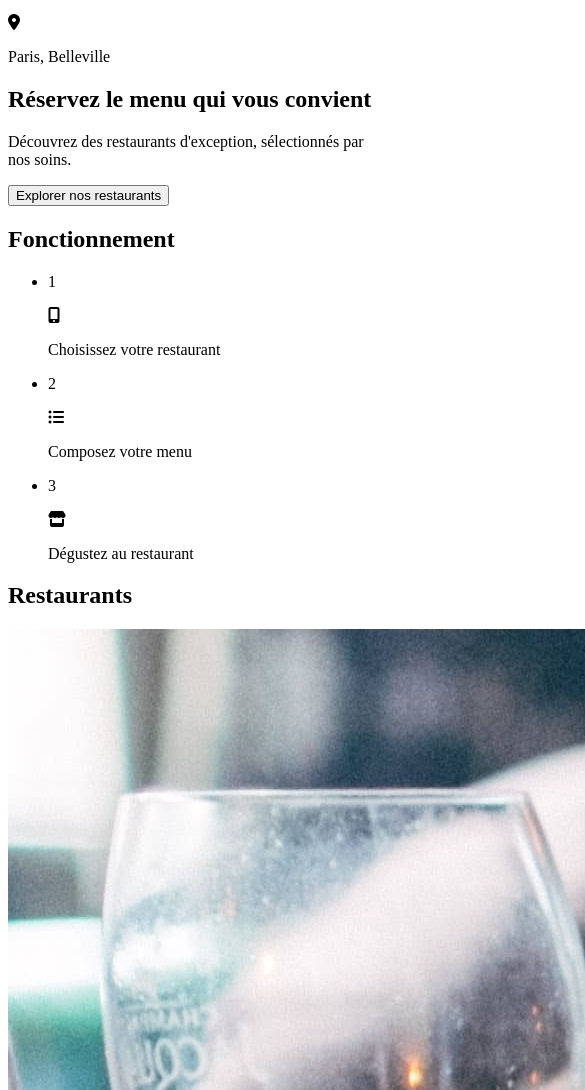
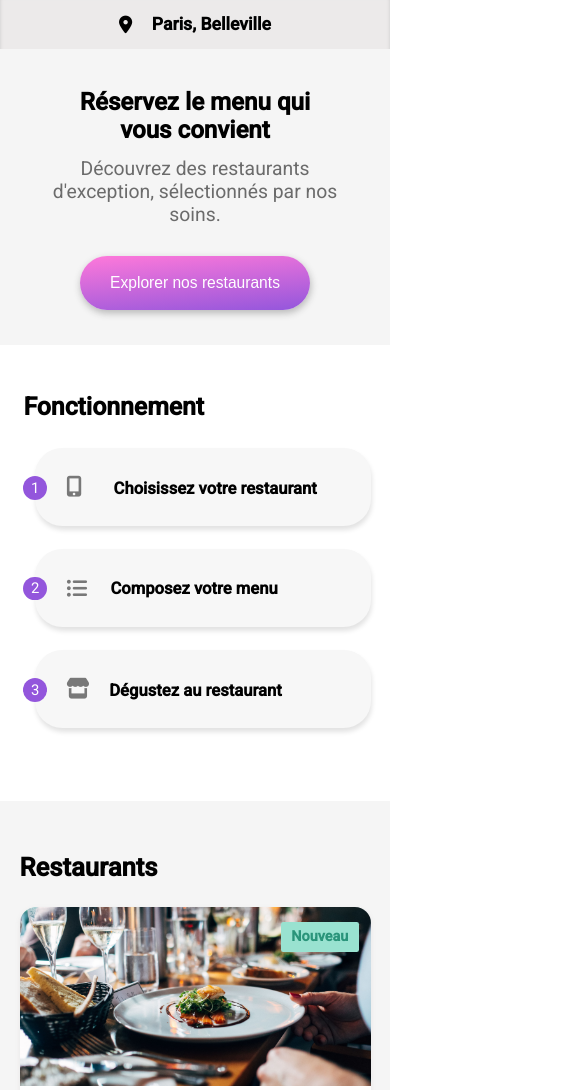
Before and after one commit to Fonkarts/SebastienHOUCHET_3_18072021, a plain HTML site: page homepage.html in a window 390 px wide. Shown: the part 71-1161 px from the top of the page, 585 px wide, since content can reach past the window. Drawn offline with nearby package versions, Linux system fonts and the light colour scheme; files that its build step writes are made by us from their sources; a web font is replaced by a local one.

Commit message:
V 0.2
- Habillage CSS (hors animations) à 95% terminé pour la page d'accueil.
- Application de la syntaxe et des outils saas.
- Variables et mixins encore dans main.scss car peu nombreuses.
- Grid appliqué sur la section "Restaurants" en vue des versions intermédiaires et desktop.

```diff
--- a/homepage.html
+++ b/homepage.html
@@ -5,16 +5,18 @@
 		<meta charset=utf-8>
 		<meta name="viewport" content="width=device-width, initial-scale=1.0">
 		<title>Oh my Food !</title>
-		<link href="public/css/styles.css" rel="stylesheet">
+		<link href="scss/main.css" rel="stylesheet">
 		<link rel="preconnect" href="https://fonts.googleapis.com">
 		<link rel="preconnect" href="https://fonts.gstatic.com" crossorigin>
-		<link href="https://fonts.googleapis.com/css2?family=Roboto&family=Shrikhand&display=swap" rel="stylesheet">
+		<link href="https://fonts.googleapis.com/css2?family=Roboto:wght@400;500&family=Shrikhand&display=swap" rel="stylesheet">
 		<script src="https://kit.fontawesome.com/d355cf2f04.js" crossorigin="anonymous"></script>
 	</head>
 
 	<body>
 		<header class= "header">
+			<div class="header__logo-container">
 				<h1><img class="header__logo" src="docs/ohmyfood@2x.svg" alt="Le logo de l'entreprise OhmyFood!"></h1>
+			</div>
 
 			<div class="header__location">
 				<i class="fas fa-map-marker-alt header__location-icon"></i>
@@ -24,8 +26,8 @@
 
 		<section class="explore">
 
-			<h2 class="h2-home">Réservez le menu qui vous convient</h2>
-			<p>Découvrez des restaurants d'exception, sélectionnés par nos soins.</p>
+			<h2 class="explore__title">Réservez le menu qui vous convient</h2>
+			<p class=" explore__line">Découvrez des restaurants d'exception, sélectionnés par nos soins.</p>
 			<button class="main-button"><span>Explorer nos restaurants</span></button>
 
 		</section>
@@ -33,24 +35,42 @@
 
 		<section class="steps">
 
-			<h2 class="h2-home">Fonctionnement</h2>
+			<h2 class="steps__title">Fonctionnement</h2>
 			<ul>
-				<li class="step__container">
-					<div class="step__number-container"><p>1</p></div>
-					<i class="fas fa-mobile-alt step__phone-icon"></i>
-					<p>Choisissez votre restaurant</p>
+				<li>
+					<div class="steps__container">
+						<a href="*">
+							<div class="steps__number-container">
+								<p>1</p>
+							</div>
+							<i class="fas fa-mobile-alt steps__icon steps__icon-1"></i>
+							<p class="steps__line">Choisissez votre restaurant</p>
+						</a>
+					</div>
 				</li>
 
-				<li class="step__container">
-					<div class="step__number-container"><p>2</p></div>
-					<i class="fas fa-list-ul step__menu-icon"></i>
-					<p>Composez votre menu</p>
+				<li>
+					<div class="steps__container">
+						<a href="*"></a>
+							<div class="steps__number-container">
+								<p>2</p>
+							</div>
+							<i class="fas fa-list-ul steps__icon steps__icon-2"></i>
+							<p class="steps__line">Composez votre menu</p>
+						</a>
+					</div>
 				</li>
 
-				<li class="step__container">
-					<div class="step__number-container"><p>3</p></div>
-					<i class="fas fa-store step__store-icon"></i>
-					<p>Dégustez au restaurant</p>
+				<li>
+					<div class="steps__container">
+						<a href="*">
+							<div class="steps__number-container">
+								<p>3</p>
+							</div>
+							<i class="fas fa-store steps__icon steps__icon-3"></i>
+							<p class="steps__line">Dégustez au restaurant</p>
+						</a>
+					</div>
 				</li>
 			</ul>
 
@@ -59,84 +79,86 @@
 
 		<section class="restaurants">
 
-			<h2 class="h2-home">Restaurants</h2>
+			<h2 class="restaurants__title">Restaurants</h2>
 
-			<article class="restaurant__card-container">
-
-				<img class="restaurant__small-pic1"
+			<article class="restcard">
+				<a href="page_1.html">
+					<img class="restcard__pic"
 					src="docs/jay-wennington-N_Y88TWmGwA-unsplash-min.jpg"
 					alt="Une petite photo du restaurant 'La palette du goût'">
-
-				<div class="restaurant__card-overlay">
+					<div class="restcard__new-icon">
+						<p>Nouveau</p>
+					</div>
+					<div class="restcard__overlay">
 						<h3>La palette du goût</h3>
 						<p>Ménilmontant</p>
-					<i class="far fa-heart restaurant__overlay-icon"></i>
+						<i class="far fa-heart restcard__overlay-icon"></i>
 					</div>
-
+				</a>
 			</article>
 
-			<article class="restaurant__card-container">
-
-				<img class="restaurant__small-pic2"
+			<article class="restcard">
+				<a href="page_2.html">
+					<img class="restcard__pic"
 					src="docs/stil-u2Lp8tXIcjw-unsplash-min.jpg"
 					alt="Une petite photo du restaurant 'La note enchantée'">
-
-				<div class="restaurant__card-overlay">
+					<div class="restcard__new-icon">
+						<p>Nouveau</p>
+					</div>
+					<div class="restcard__overlay">
 						<h3>La note enchantée</h3>
 						<p>Charonne</p>
-					<i class="far fa-heart restaurant__overlay-icon"></i>
+						<i class="far fa-heart restcard__overlay-icon"></i>
 					</div>
-
+				</a>
 			</article>
 
-			<article class="restaurant__card-container">
-
-				<img class="restaurant__small-pic3"
+			<article class="restcard">
+				<a href="page_3.html">
+					<img class="restcard__pic"
 					src="docs/toa-heftiba-DQKerTsQwi0-unsplash-min.jpg"
 					alt="Une petite photo du restaurant 'À la française'">
-
-				<div class="restaurant__card-overlay">
+					<div class="restcard__overlay">
 						<h3>À la française</h3>
 						<p>Cité Rouge</p>
-					<i class="far fa-heart restaurant__overlay-icon"></i>
+						<i class="far fa-heart restcard__overlay-icon"></i>
 					</div>
-
+				</a>
 			</article>
 
-			<article class="restaurant__card-container">
-
-				<img class="restaurant__small-pic4"
+			<article class="restcard">
+				<a href="page_4.html">
+					<img class="restcard__pic"
 					src="docs/louis-hansel-shotsoflouis-qNBGVyOCY8Q-unsplash-min.jpg"
 					alt="Une petite photo du restaurant 'Le délice des sens'">
-
-				<div class="restaurant__card-overlay">
-					<h3>Lae délice des sens</h3>
+					<div class="restcard__overlay">
+						<h3>Le délice des sens</h3>
 						<p>Folie-Méricourt</p>
-					<i class="far fa-heart restaurant__overlay-icon"></i>
+						<i class="far fa-heart restcard__overlay-icon"></i>
 					</div>
-
+				</a>
 			</article>
 
 		</section>
 
 		<footer class="footer">
 
-			<h2 class="h2-home">ohmyfood</h2>
+			<h2 class="footer__title">ohmyfood</h2>
 
 			<ul>
 				<li>
-					<i class="fas fa-utensils footer__list-icon1"></i>
-					<p>Proposer un restaurant</p>
+					<i class="fas fa-utensils footer__list-icon"></i>
+					<a href="*"><p class="footer__icon-line">Proposer un restaurant</p></a>
 				</li>
 				<li>
-					<i class="fas fa-hands-helping footer__list-icon2"></i>
-					<p>Devenir partenaire</p>
+					<i class="fas fa-hands-helping footer__list-icon"></i>
+					<a href="*"><p class="footer__icon-line">Devenir partenaire</p></a>
 				</li>
 				<li>
-					<p>Mentions légales</p>
+					<a href="*"><p>Mentions légales</p></a>
 				</li>
 				<li>
-					<p>Contact</p>
+					<a href="mailto:mail@nomdedomaine.fr"><p>Contact</p></a>
 				</li>
 			</ul>
 
--- a/scss/main.scss
+++ b/scss/main.scss
@@ -0,0 +1,261 @@
+// VARIABLES
+
+$color-primary: #9356DC;
+$color-secondary: #FF79DA;
+$color-tertiary: #99E2D0;
+
+$font-title: Shrikhand;
+$font-text: Roboto;
+
+$padding-side: 5vw;
+
+$shadows: 0 0.5vw 1.5vw 0.1vw #e9e8e8;
+
+@mixin full-width {
+    width: 100%;
+    box-sizing: border-box;
+    overflow: hidden;
+}
+
+@mixin steps-icon-properties {
+    color: lighten(#000, 47%);
+    font-size: 1.3em;
+    padding: 0 0 0 8vw;
+}
+
+
+* {
+    margin: 0;
+    padding: 0;
+}
+
+body {
+    font-family: $font-text, sans-serif;
+}
+
+// HEADER
+
+.header {
+    height: 30.7vw;
+    text-align: center;
+    @include full-width;
+    &__logo {
+        width: 43vw;
+        margin: 5vw 0 1.5vw 0;
+        padding-bottom: 1vw;
+    }
+    &__location {
+        display: inline-flex;
+        height: 14.9vw;
+        min-height: 12vw;
+        width: 100%;
+        background-color: rgb(236, 234, 234);
+        align-items: center;
+        justify-content: center;
+        box-shadow: inset 0 0.5vw 1vw #c9c9c9;
+        & p {
+            font-size: 1.1em;
+            font-weight: bold;
+            margin-left: 5vw;
+        }
+        &-icon {
+            font-size: 1.1em;
+        }
+    }
+}
+
+//EXPLORE
+
+.explore {
+    height: 69vw;
+    min-height: 40vw;
+    text-align: center;
+    padding-top: 7vw;
+    background: darken(#FFF, 4%);
+    &__title {
+        padding: 3vw 15vw 0 15vw;
+        font-size: 1.51em;
+    }
+    &__line {
+        padding: 3.5vw 8vw 7.5vw 8vw;
+        font-size: 1.21em;
+        color: rgb(107, 107, 107);
+    }
+}
+
+.main-button {
+    width: 59vw;
+    height: 14vw;
+    border: none;
+    border-radius: 7vw;
+    color: white;
+    font-size: 4vw;
+    box-shadow: 0.2vw 0.8vw 1.9vw 0.1vw #bbbbbb;
+    background: linear-gradient(175deg, $color-secondary, $color-primary);
+}
+
+// STEPS
+
+.steps {
+    height: 117vw;
+    padding: 12vw $padding-side;
+    @include full-width;
+    &__title {
+        font-size: 1.55em;
+        padding-bottom: 7vw;
+        padding-left: 1vw;
+    }
+    &__container {
+        display: inline-flex;
+        align-items: center;
+
+        height: 20vw;
+        width: 100%;
+        margin-bottom: 5.9vw;
+        border-radius: 7vw;
+        background: darken(#FFF, 3%);
+        box-shadow: 0.2vw 1vw 1.5vw #e2e2e2;
+        position: relative;
+    }
+    &__number-container {
+        display: inline-flex;
+        height: 6vw;
+        width: 6vw;
+        font-size: 0.93em;
+        border-radius: 10vw;
+        background: $color-primary;
+        color: #FFF;
+        justify-content: center;
+        align-items: center;
+        position: absolute;
+        left: -3vw;
+    }
+    &__icon {
+        @include steps-icon-properties;
+        &-1 {
+            padding-right: 7.1vw;
+        }
+        &-2 {
+            padding-right: 6vw;
+        }
+        &-3 {
+            padding-right: 4vw;
+        }
+    }
+
+    &__line {
+        display: inline-block;
+
+        font-size: 1.04em;
+        font-weight: bold;
+    }
+    & a {
+        text-decoration: none;
+        color: #000;
+    }
+    & ul {
+        list-style: none;
+        padding-left: 4vw;
+    }
+}
+
+// RESTAURANTS
+
+.restaurants {
+    padding : 13vw $padding-side;
+    display: grid;
+    grid-template-rows:  14vw 72vw 72vw 72vw 71vw;
+    background: darken(#FFF, 4%);
+    &__title {
+        font-size: 1.6em;
+    }
+}
+
+.restcard {
+    height: 66.5vw;
+    box-shadow: $shadows;
+    border-radius: 1em;
+    background-color: white;
+    position: relative;
+    @include full-width;
+    & a {
+        text-decoration: none;
+    }
+    &__pic {
+        object-fit: cover;
+        width: 100%;
+        height: 46vw;
+        background-position-y: -25%;
+
+    }
+    &__new-icon {
+        height: 7.5vw;
+        width: 20vw;
+        display: inline-flex;
+        border-radius: 0.6vw;
+        background-color: $color-tertiary;
+        color: darken($color-tertiary, 37%);
+        font-weight: bold;
+        font-size: 0.9em;
+        align-items: center;
+        justify-content: center;
+        position: absolute;
+        top: 4vw;
+        right: 3vw;
+    }
+    &__overlay {
+        color: black;
+        padding: 3.5vw 0 0 3vw;
+        height: 100%;
+        & h3 {
+            font-size: 1.15em;
+        }
+        & p {
+            font-size: 1.1em;
+            padding-top: 1.2vw;
+        }
+        &-icon {
+            position: absolute;
+            right: 6vw;
+            bottom: 9vw;
+            font-size: 1.55em;
+        }
+    }
+}
+
+//FOOTER
+
+.footer {
+    height: 52vw;
+    padding: $padding-side;;
+    background: darken(#FFF, 77%);
+    color: #FFF;
+    @include full-width;
+    &__title {
+        font-family: Shrikhand;
+        font-weight: normal;
+        font-size: 1.2em;
+        color: #FFF;
+        padding-bottom: 5vw;
+    }
+    &__list-icon {
+        float: left;
+        font-size: 0.95em;
+    }
+    & ul {
+        list-style: none;
+    }
+    & a {
+        display: block;
+        text-decoration: none;
+        color: #FFF;
+    }
+    &__icon-line {
+        padding-left: 7vw;
+    }
+    & p {
+        padding-bottom: 2.2vw;
+        font-size: 1.05em;
+        line-height: 1.05em;
+    }
+}
```
Also changed, not shown: page_1.html (+1 -1 lines), page_2.html (+1 -1 lines), page_3.html (+1 -1 lines), page_4.html (+1 -1 lines), public/css/style.css (added), scss/main.css (added). Lines whose indentation alone changed are shown as unchanged.
